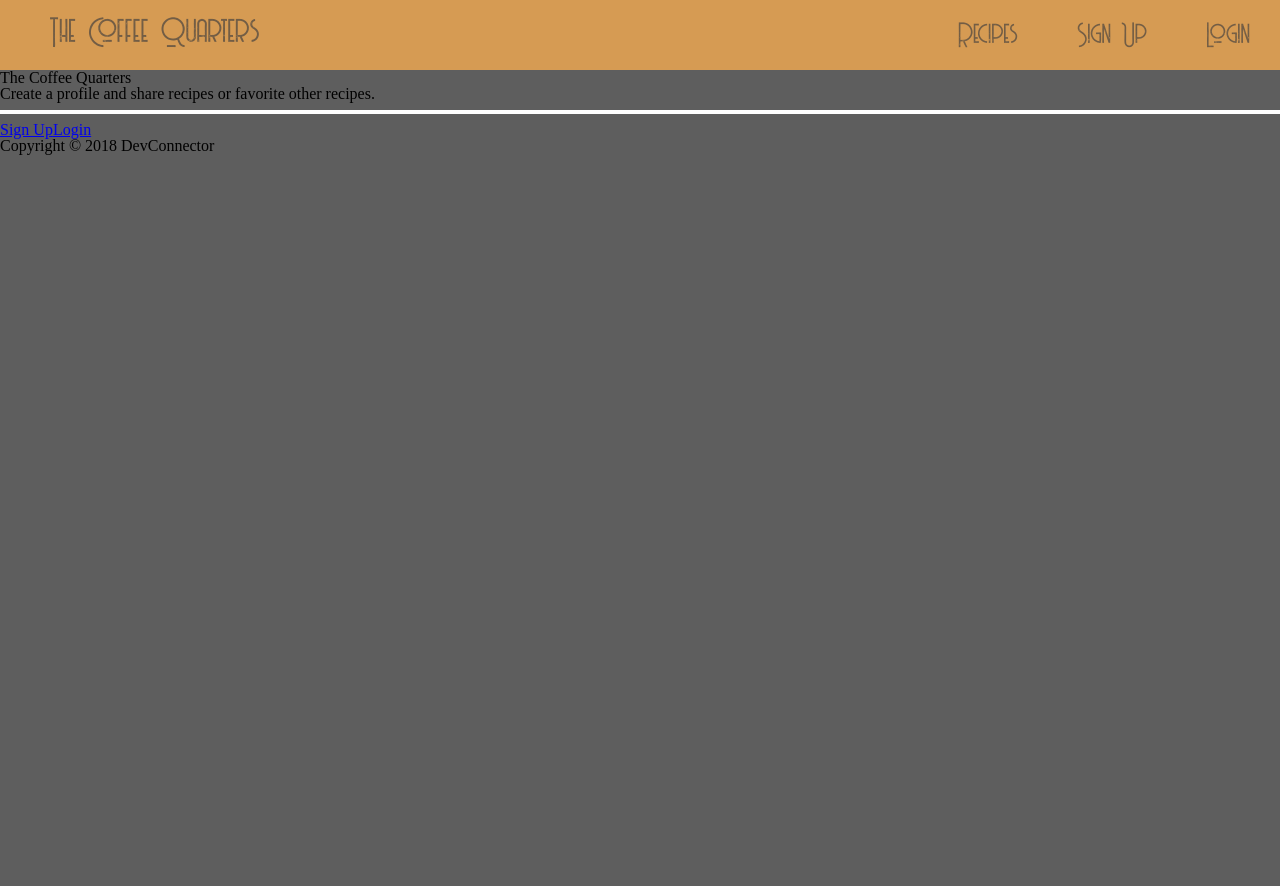
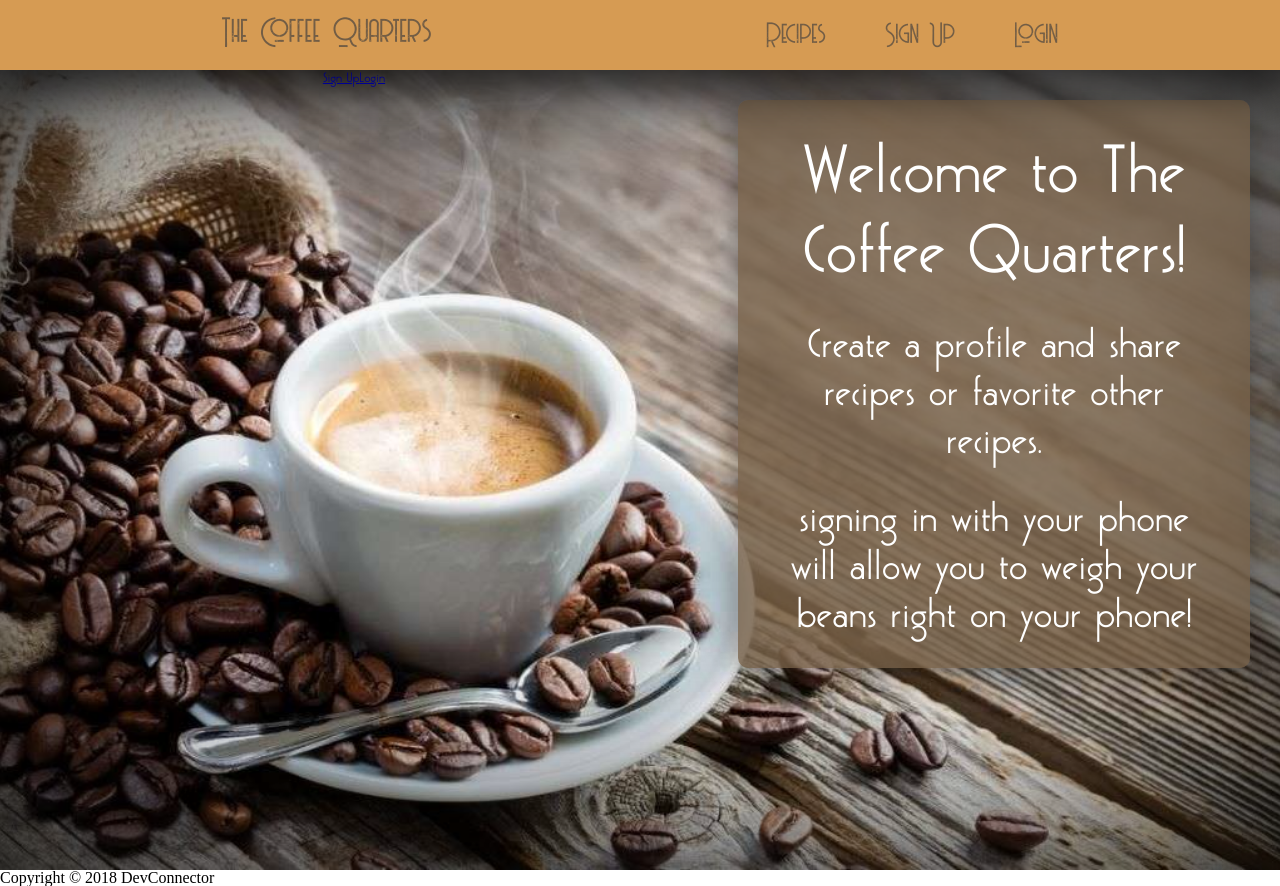
Before and after one commit to emansiu/TheCoffeeQuarters, a React (Create React App) app in the folder client/: page / in a window 1280 px wide. Before the commit the page ends 800 px from the top, so only its background shows below. Built offline with nearby package versions, Linux system fonts and the light colour scheme.

Commit message:
added individualized css sheets and funneled them into coffeequarters.css. started landing.css

```diff
--- a/client/src/components/layout/Landing.js
+++ b/client/src/components/layout/Landing.js
@@ -14,26 +14,20 @@ class Landing extends Component {
   render() {
     return (
       <div className="landing">
-        <div className="dark-overlay landing-inner text-light">
-          <div className="container">
-            <div className="row">
-              <div className="col-md-12 text-center">
-                <h1 className="display-3 mb-4">The Coffee Quarters</h1>
-                <p className="lead">
-                  {" "}
-                  Create a profile and share recipes or favorite other recipes.
-                </p>
-                <hr />
-                <Link to="/register" className="btn btn-lg btn-info mr-2">
-                  Sign Up
-                </Link>
-                <Link to="/login" className="btn btn-lg btn-light">
-                  Login
-                </Link>
-              </div>
-            </div>
-          </div>
+        <div className="info-card-right">
+          <h1> Welcome to The Coffee Quarters!</h1>
+          <h2>Create a profile and share recipes or favorite other recipes.</h2>
+          <h2>
+            signing in with your phone will allow you to weigh your beans right
+            on your phone!
+          </h2>
         </div>
+        <Link to="/register" className="btn btn-lg btn-info mr-2">
+          Sign Up
+        </Link>
+        <Link to="/login" className="btn btn-lg btn-light">
+          Login
+        </Link>
       </div>
     );
   }
--- a/client/src/custom_design/css/coffeequarters.css
+++ b/client/src/custom_design/css/coffeequarters.css
@@ -1,111 +1,5 @@
 @import "normalize.css";
 @import "mobile.css";
 @import "fonts.css";
-
-* {
-  border: 2px solid white;
-  box-sizing: border-box;
-}
-
-.clearfix::after {
-  content: "";
-  clear: both;
-  display: table;
-}
-
-body {
-  background-color: rgb(94, 94, 94);
-}
-
-.navbar {
-  font-family: billionaire;
-  position: relative;
-  text-align: center;
-  font-size: 2em;
-  width: 100%;
-  background-color: #d69b53;
-  display: block;
-}
-
-.navbar ul li {
-  list-style-type: none;
-  text-decoration: none;
-}
-.title {
-  font-size: 1.2em;
-}
-
-.navbar ul.left {
-  float: left;
-  display: block;
-  text-align: center;
-  margin-left: 20px;
-}
-.navbar ul.right {
-  float: right;
-  display: block;
-  text-align: center;
-}
-.navbar ul.left li {
-  float: left;
-  padding: 14px 30px;
-}
-.navbar ul.right li {
-  float: left;
-  padding: 19px 30px;
-}
-
-.navbar a {
-  color: #725d45;
-  text-decoration: none;
-}
-
-.link:hover {
-  background-color: #b3c3d2;
-  border-right: 4px solid #725d45;
-}
-
-/*----------- HANDLING DROP DOWNS HERE ------------- */
-
-.dropdown {
-  position: relative;
-  float: left;
-}
-.dropdown:hover .dropdown-content {
-  display: block;
-}
-.dropdown-content {
-  display: none;
-  position: absolute;
-  top: 70px;
-  background-color: #b3c3d2;
-  min-width: 160px;
-  box-shadow: 0px 8px 16px 0px rgba(0, 0, 0, 0.2);
-  z-index: 1;
-  border-right: 4px solid #725d45;
-  border-bottom: 4px solid #725d45;
-}
-.dropdown-content li {
-  background-color: #b3c3d2;
-  width: 100%;
-  text-align: left;
-  text-decoration: none;
-  display: block;
-}
-.dropdown-content li:hover {
-  background-color: #93a7b9;
-}
-.dropdown:hover .dropbtn {
-  background-color: #b3c3d2;
-  border-right: 4px solid #725d45;
-}
-
-/* .landing {
-  position: relative;
-  background: url("../../img/coffee_pic1.jpg") no-repeat;
-  background-size: cover;
-  background-position: center;
-  height: 100vh;
-  margin-top: -24px;
-  margin-bottom: -50px;
-} */
+@import "navbar.css";
+@import "landing.css";
--- /dev/null
+++ b/client/src/custom_design/css/landing.css
@@ -0,0 +1,30 @@
+.landing {
+  font-family: gatsby;
+  display: block;
+  position: relative;
+  background: url("../../img/coffee_pic1.jpg") no-repeat;
+  background-size: cover;
+  background-position: center;
+  text-align: center;
+  height: 100vh;
+  box-shadow: inset 0 0 900px black;
+}
+
+.landing h1 {
+  font-size: 5em;
+}
+.landing h2 {
+  font-size: 3em;
+  margin-top: 30px;
+}
+
+.info-card-right {
+  width: 40%;
+  float: right;
+  margin: 30px;
+  background-color: rgba(114, 93, 69, 0.8);
+  box-shadow: 0px 0px 40px 0px rgba(0, 0, 0, 0.5);
+  border-radius: 10px;
+  color: white;
+  padding: 30px 50px;
+}
--- /dev/null
+++ b/client/src/custom_design/css/navbar.css
@@ -0,0 +1,89 @@
+* {
+  box-sizing: border-box;
+}
+
+.navbar {
+  font-family: billionaire;
+  position: relative;
+  text-align: center;
+  font-size: 2em;
+  width: 100%;
+  background-color: #d69b53;
+  display: block;
+  box-shadow: 0px 20px 40px 0px rgba(0, 0, 0, 0.6);
+  z-index: 1;
+}
+
+.navbar ul li {
+  list-style-type: none;
+  text-decoration: none;
+}
+.title {
+  font-size: 1.2em;
+}
+
+.navbar ul.left {
+  float: left;
+  display: block;
+  text-align: center;
+  margin-left: 15%;
+}
+.navbar ul.right {
+  float: right;
+  display: block;
+  text-align: center;
+  margin-right: 15%;
+}
+.navbar ul.left li {
+  float: left;
+  padding: 14px 30px;
+}
+.navbar ul.right li {
+  float: left;
+  padding: 19px 30px;
+}
+
+.navbar a {
+  color: #725d45;
+  text-decoration: none;
+}
+
+.link:hover {
+  background-color: #b3c3d2;
+  border-right: 6px solid #725d45;
+}
+
+/*----------- HANDLING DROP DOWNS HERE ------------- */
+
+.dropdown {
+  position: relative;
+  float: left;
+}
+.dropdown:hover .dropdown-content {
+  display: block;
+}
+.dropdown-content {
+  display: none;
+  position: absolute;
+  top: 70px;
+  background-color: #b3c3d2;
+  min-width: 220px;
+  box-shadow: 0px 8px 16px 0px rgba(0, 0, 0, 0.2);
+  z-index: 1;
+  border-right: 6px solid #725d45;
+  border-bottom: 6px solid #725d45;
+}
+.dropdown-content li {
+  background-color: #b3c3d2;
+  width: 100%;
+  text-align: left;
+  text-decoration: none;
+  display: block;
+}
+.dropdown-content li:hover {
+  background-color: #93a7b9;
+}
+.dropdown:hover .dropbtn {
+  background-color: #b3c3d2;
+  border-right: 6px solid #725d45;
+}
--- a/client/src/custom_design/css/normalize.css
+++ b/client/src/custom_design/css/normalize.css
@@ -127,3 +127,8 @@ table {
   border-collapse: collapse;
   border-spacing: 0;
 }
+.clearfix::after {
+  content: "";
+  clear: both;
+  display: table;
+}
```
